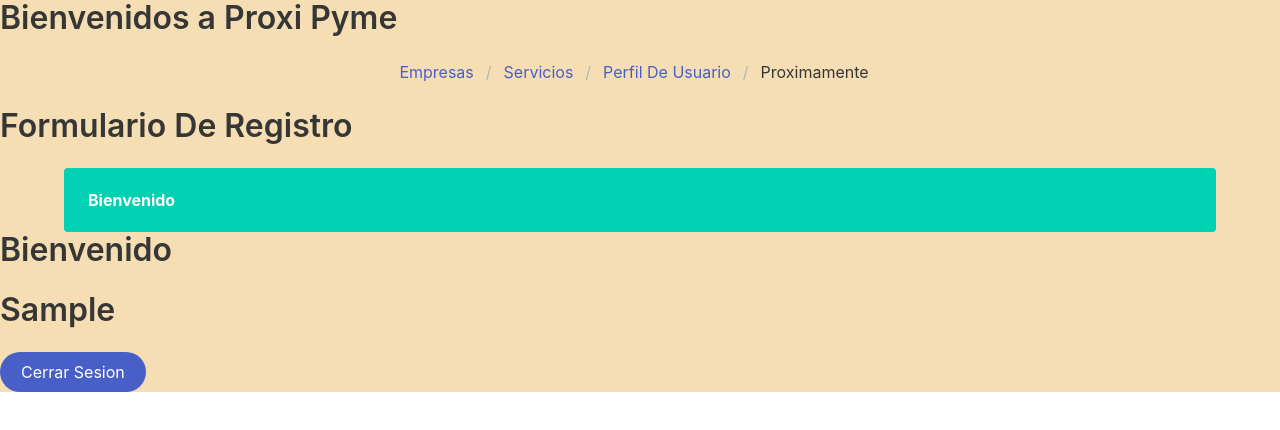
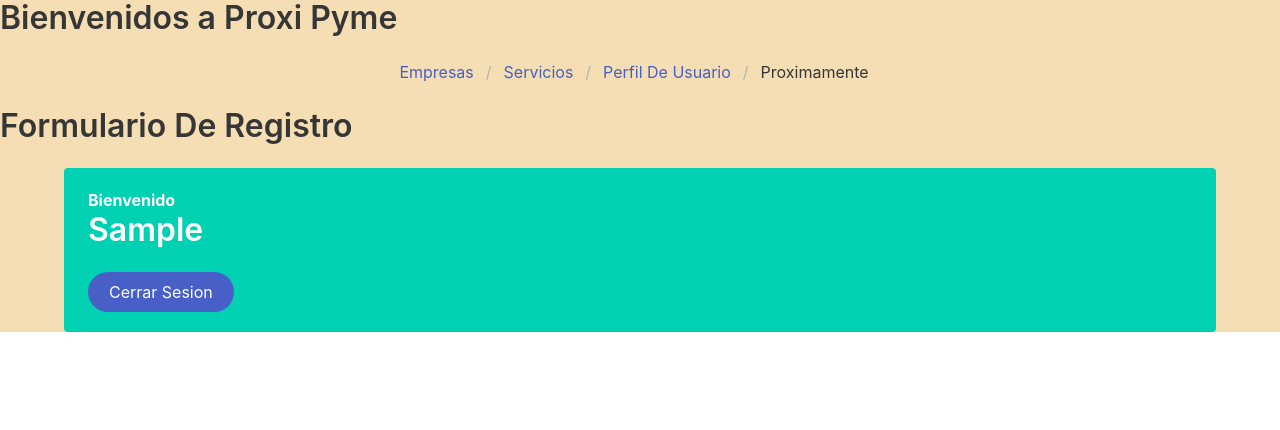
Before and after one commit to O-Uribe/ProxiPyme_Web, a React (Vite) app in the folder frontend/: page / in a window 1280 px wide. Both pictures are taken after typing "Sample", "Sample123" into the empty fields and a click on the button "Iniciar Sesion". Shown: the top 430 px of the page. Built offline with nearby package versions, Linux system fonts and the light colour scheme.

Commit message:
"Edicion"

```diff
--- a/frontend/src/components/Home.jsx
+++ b/frontend/src/components/Home.jsx
@@ -14,13 +14,14 @@ export function Home({user, setUser}) {
           <div class="container">
           <div class="notification is-primary">
           <strong>Bienvenido</strong>
-          </div>
-          </div>
 
-           <h1 class="title">Bienvenido</h1>
+
+
            <h2 class="title">{user}</h2>
            <button class="button is-link is-rounded" onClick={handLeLogout}>Cerrar Sesion</button>
 
+           </div>
+          </div>
 
        </div>
 
```
